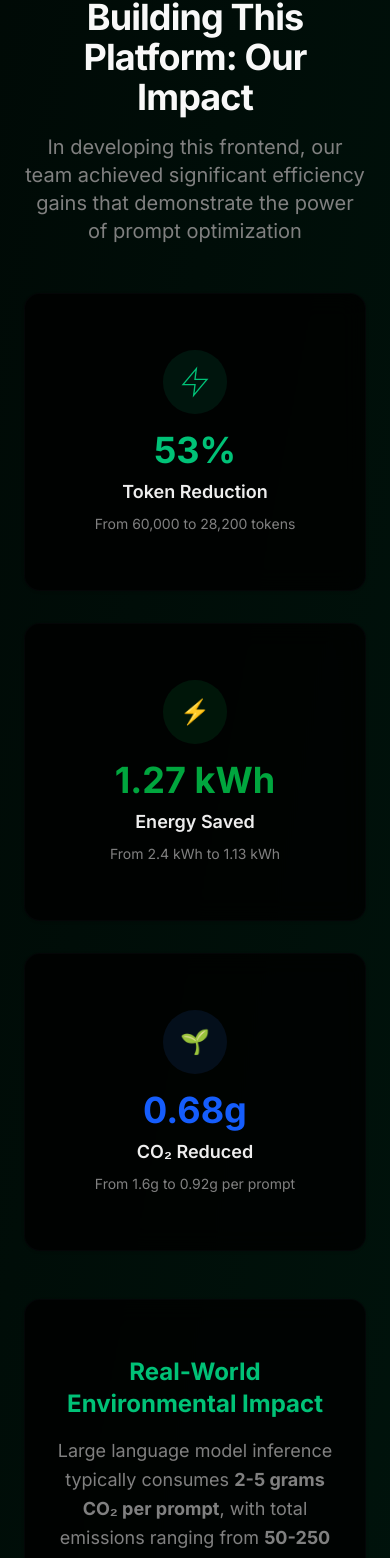
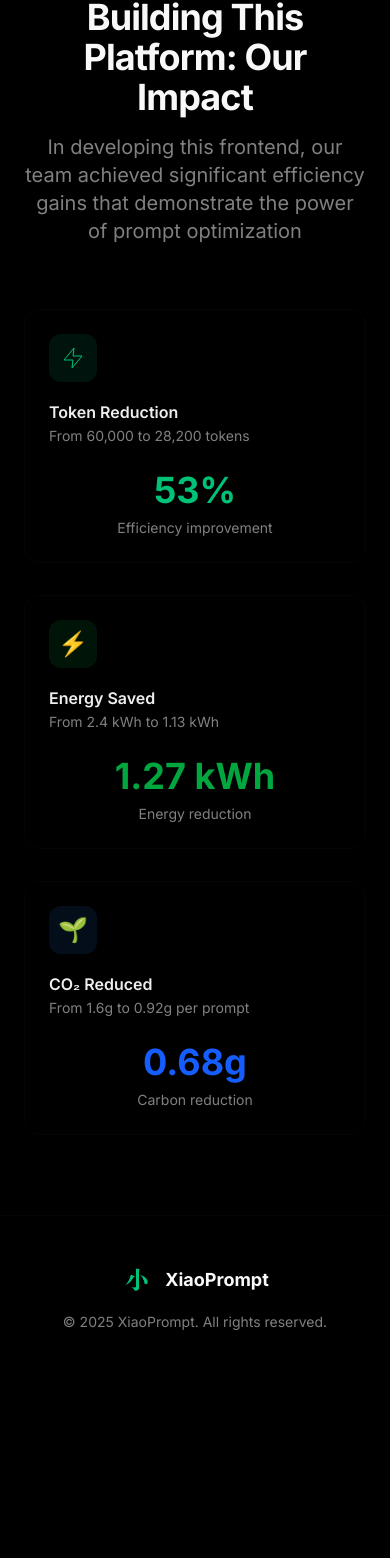
Before and after one commit to nick-rui/xiao-prompt, a Next.js app: page / in a window 390 px wide. Shown: the part 6756-8314 px from the top of the page. After the commit the page ends 8136 px from the top, so only its background shows below. Built offline with nearby package versions, Linux system fonts and the light colour scheme.

Commit message:
Landing page

```diff
--- a/app/page.tsx
+++ b/app/page.tsx
@@ -473,98 +473,80 @@ export default function LandingPage() {
       </section>
 
       {/* Team Impact Section */}
-      <section className="py-20 px-6 bg-gradient-to-br from-primary/5 to-primary/10">
+      <section className="py-20 px-6">
         <div className="container mx-auto max-w-6xl">
-          <div className="text-center space-y-8">
-            <div className="space-y-4">
+          <div className="text-center space-y-4 mb-16">
             <h2 className="text-4xl md:text-5xl font-bold tracking-tight">
               Building This Platform: Our Impact
             </h2>
-              <p className="text-xl text-muted-foreground max-w-3xl mx-auto">
+            <p className="text-xl text-muted-foreground max-w-2xl mx-auto">
               In developing this frontend, our team achieved significant efficiency gains that demonstrate the power of prompt optimization
             </p>
           </div>
 
-            <div className="grid grid-cols-1 md:grid-cols-3 gap-8 mt-12">
+          <div className="grid grid-cols-1 md:grid-cols-3 gap-8">
             {/* Token Savings */}
-              <Card className="glass-effect border-primary/20">
-                <CardContent className="pt-8 pb-8">
-                  <div className="text-center space-y-4">
-                    <div className="w-16 h-16 bg-primary/10 rounded-full flex items-center justify-center mx-auto">
-                      <ZapIcon className="w-8 h-8 text-primary" />
+            <Card className="glass-effect">
+              <CardHeader>
+                <div className="w-12 h-12 bg-primary/10 rounded-lg flex items-center justify-center mb-4">
+                  <ZapIcon className="w-6 h-6 text-primary" />
                 </div>
-                    <div className="space-y-2">
+                <CardTitle>Token Reduction</CardTitle>
+                <CardDescription>
+                  From 60,000 to 28,200 tokens
+                </CardDescription>
+              </CardHeader>
+              <CardContent>
+                <div className="text-center space-y-2">
                   <div className="text-4xl font-bold text-primary">53%</div>
-                      <div className="text-lg font-semibold">Token Reduction</div>
                   <div className="text-sm text-muted-foreground">
-                        From 60,000 to 28,200 tokens
-                      </div>
+                    Efficiency improvement
                   </div>
                 </div>
               </CardContent>
             </Card>
 
             {/* Energy Savings */}
-              <Card className="glass-effect border-green-500/20">
-                <CardContent className="pt-8 pb-8">
-                  <div className="text-center space-y-4">
-                    <div className="w-16 h-16 bg-green-500/10 rounded-full flex items-center justify-center mx-auto">
+            <Card className="glass-effect">
+              <CardHeader>
+                <div className="w-12 h-12 bg-green-500/10 rounded-lg flex items-center justify-center mb-4">
                   <div className="text-2xl">⚡</div>
                 </div>
-                    <div className="space-y-2">
+                <CardTitle>Energy Saved</CardTitle>
+                <CardDescription>
+                  From 2.4 kWh to 1.13 kWh
+                </CardDescription>
+              </CardHeader>
+              <CardContent>
+                <div className="text-center space-y-2">
                   <div className="text-4xl font-bold text-green-600">1.27 kWh</div>
-                      <div className="text-lg font-semibold">Energy Saved</div>
                   <div className="text-sm text-muted-foreground">
-                        From 2.4 kWh to 1.13 kWh
-                      </div>
+                    Energy reduction
                   </div>
                 </div>
               </CardContent>
             </Card>
 
             {/* Emissions Reduction */}
-              <Card className="glass-effect border-blue-500/20">
-                <CardContent className="pt-8 pb-8">
-                  <div className="text-center space-y-4">
-                    <div className="w-16 h-16 bg-blue-500/10 rounded-full flex items-center justify-center mx-auto">
+            <Card className="glass-effect">
+              <CardHeader>
+                <div className="w-12 h-12 bg-blue-500/10 rounded-lg flex items-center justify-center mb-4">
                   <div className="text-2xl">🌱</div>
                 </div>
-                    <div className="space-y-2">
+                <CardTitle>CO₂ Reduced</CardTitle>
+                <CardDescription>
+                  From 1.6g to 0.92g per prompt
+                </CardDescription>
+              </CardHeader>
+              <CardContent>
+                <div className="text-center space-y-2">
                   <div className="text-4xl font-bold text-blue-600">0.68g</div>
-                      <div className="text-lg font-semibold">CO₂ Reduced</div>
                   <div className="text-sm text-muted-foreground">
-                        From 1.6g to 0.92g per prompt
-                      </div>
+                    Carbon reduction
                   </div>
                 </div>
               </CardContent>
             </Card>
-            </div>
-
-            {/* Impact Statement */}
-            <div className="mt-12 max-w-4xl mx-auto">
-              <Card className="glass-effect border-primary/30">
-                <CardContent className="p-8">
-                  <div className="text-center space-y-4">
-                    <h3 className="text-2xl font-bold text-primary">
-                      Real-World Environmental Impact
-                    </h3>
-                    <p className="text-lg text-muted-foreground leading-relaxed">
-                      Large language model inference typically consumes <strong>2-5 grams CO₂ per prompt</strong>,
-                      with total emissions ranging from <strong>50-250 grams CO₂</strong> for complex tasks.
-                      By optimizing our development prompts, we achieved a <strong>53% reduction</strong> in token usage,
-                      directly translating to proportional savings in energy consumption and carbon emissions.
-                    </p>
-                    <div className="pt-4 border-t border-border/30">
-                      <p className="text-sm text-muted-foreground">
-                        This demonstrates how prompt optimization isn't just about cost savings—it's about building
-                        more sustainable AI applications from the ground up.
-                      </p>
-                    </div>
-                  </div>
-                </CardContent>
-              </Card>
-            </div>
           </div>
         </div>
       </section>
```
Lines whose indentation alone changed are shown as unchanged.
